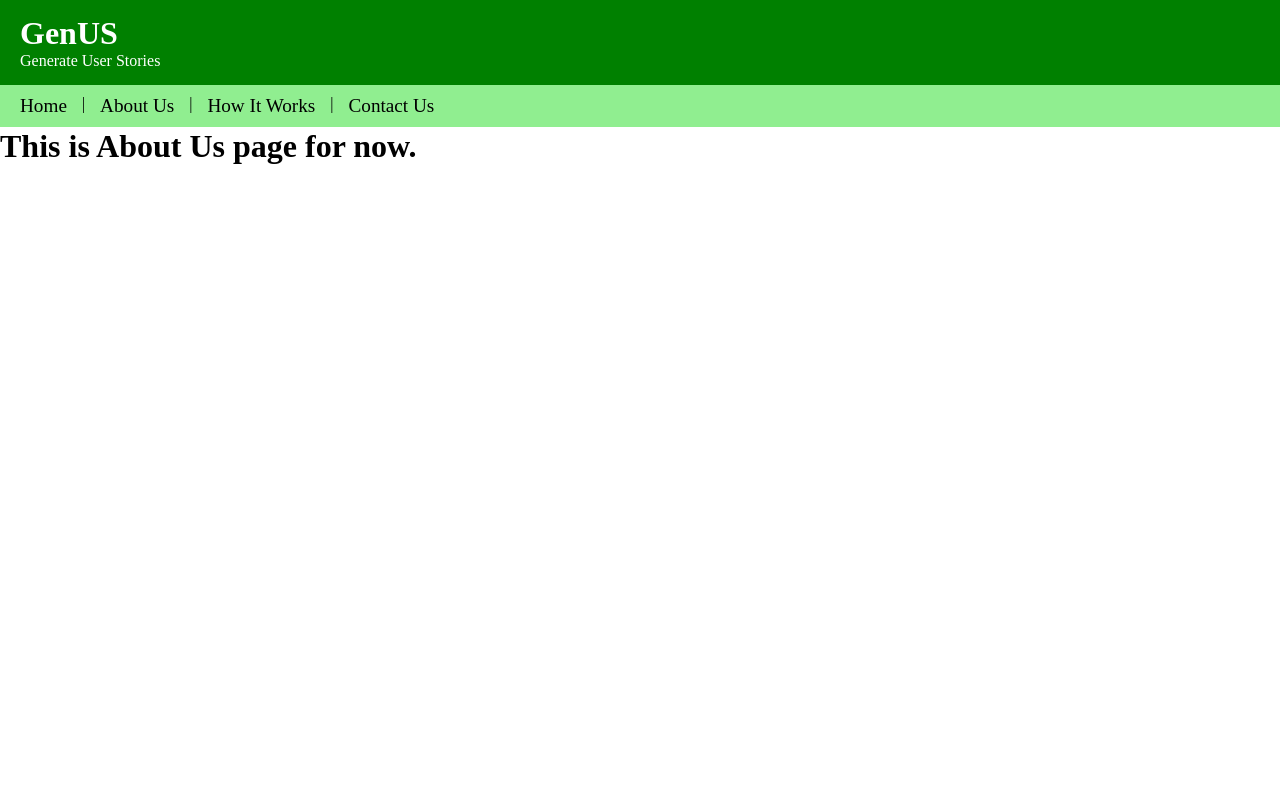
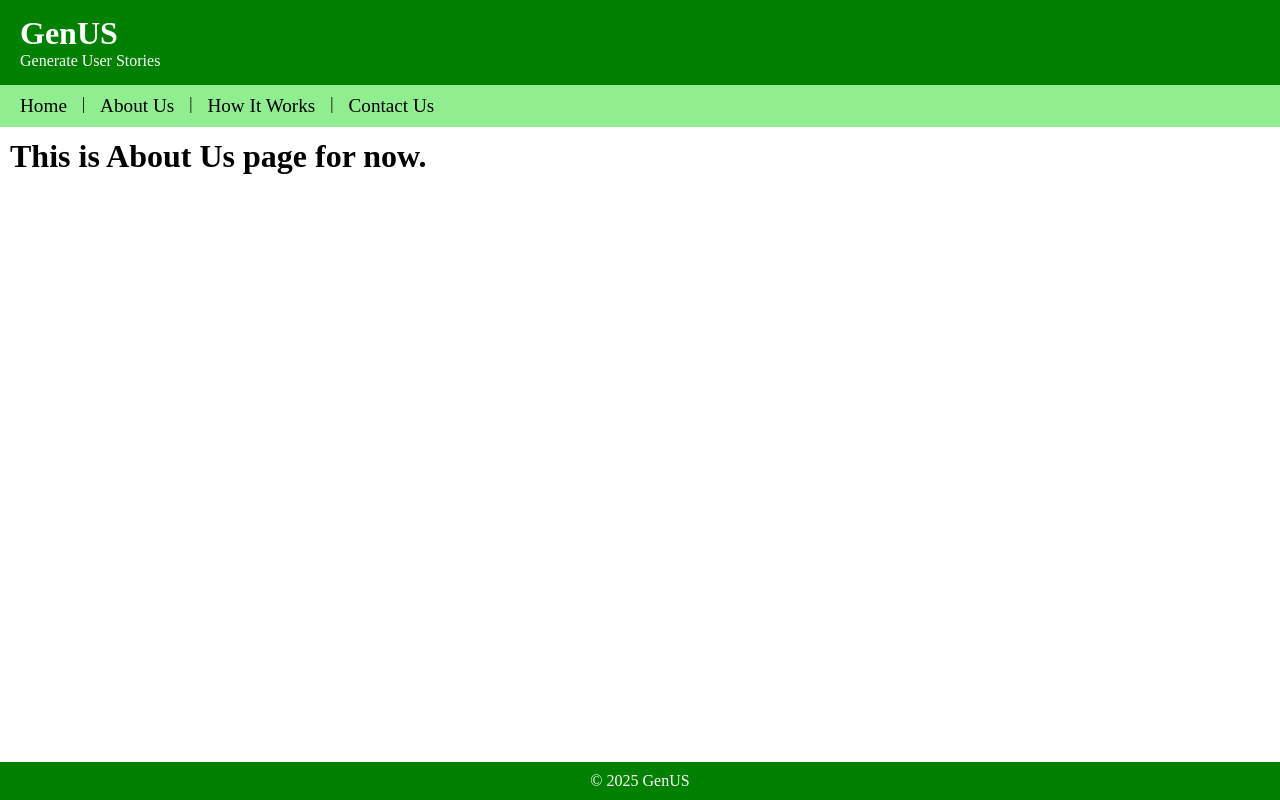
Before and after one commit to tajmilur-rahman/tajmilur-rahman.github.io, a plain HTML site: page docs/AboutUs.html in a window 1280 px wide. Drawn offline with Linux system fonts and the light colour scheme.

Commit message:
added footer to AboutUs.html

```diff
--- a/docs/AboutUs.html
+++ b/docs/AboutUs.html
@@ -28,7 +28,22 @@
         /* Content section */
         .content {
             flex-grow: 1;
+            display: flex;
+            flex-direction: column;
             overflow: auto;
+        }
+
+        /* Inner content section */
+        .inner-content {
+            flex-grow: 1;
+            padding: 10px;
+        }
+
+        /* Footer styling */
+        iframe.footer {
+            height: 38px;
+            width: 100vw;
+            border: none;
         }
     </style>
 </head>
@@ -38,7 +53,12 @@
 
     <!--  For the Content -->
     <div class="content">
+        <div class="inner-content">
             <h1>This is About Us page for now.</h1>
+        </div>
+
+        <!--  For the Footer -->
+        <iframe src="footer.html" class="footer"></iframe>
     </div>
 </body>
 </html>
```
